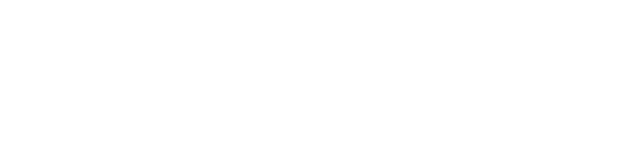
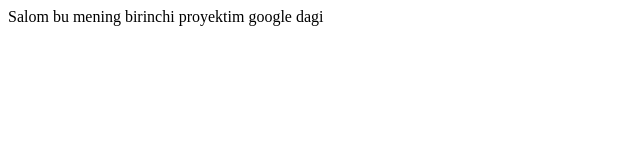
Before and after one commit to EmirMalik2000/test, a plain HTML site: page index.html in a window 1280 px wide. Shown: the whole page, without its empty margins (0-640 px from the left). Drawn offline with Linux system fonts and the light colour scheme.

Commit message:
text qoshdim

```diff
--- a/index.html
+++ b/index.html
@@ -6,6 +6,6 @@
     <title>Document</title>
 </head>
 <body>
-
+    Salom bu mening birinchi proyektim google dagi
 </body>
 </html>
```
